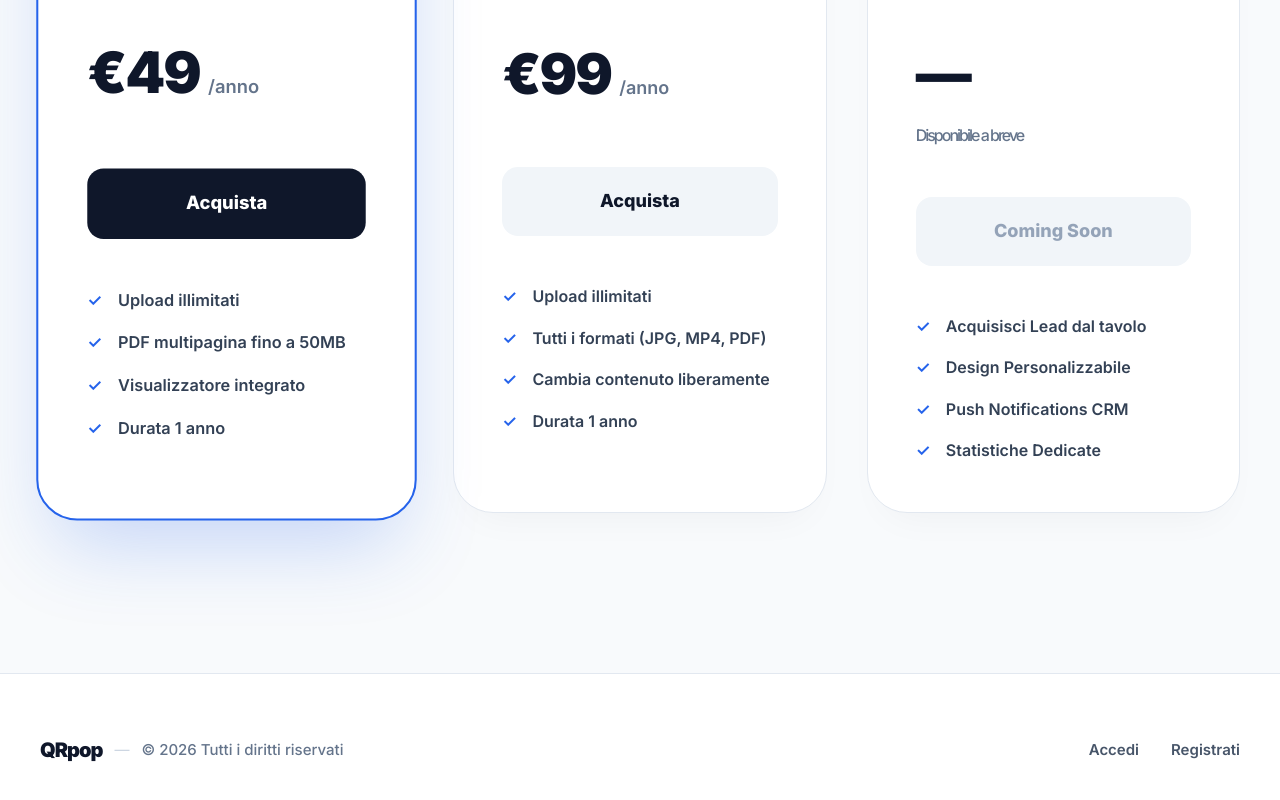
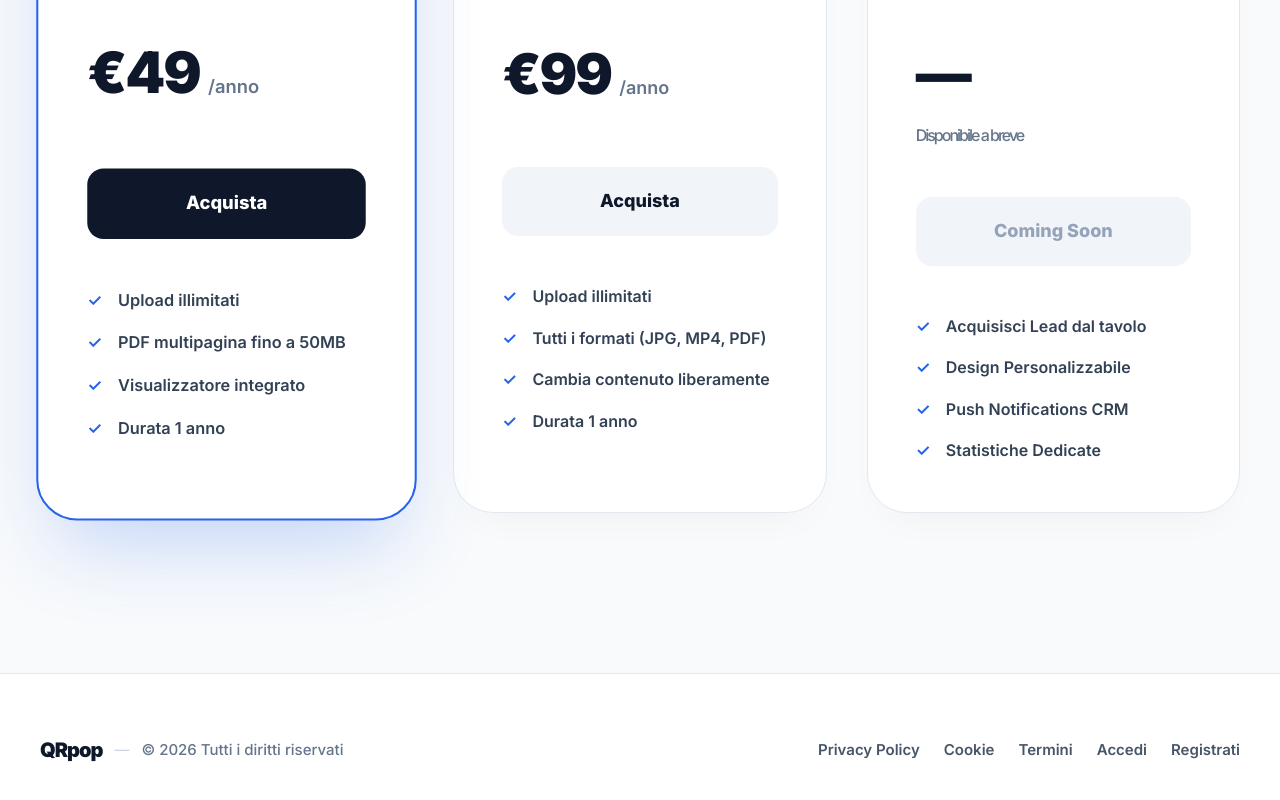
Before and after one commit to cgabelli/qrpop, a Next.js app: page / in a window 1280 px wide. Shown: the part 3954-4754 px from the top of the page. Built offline with nearby package versions, Linux system fonts and the light colour scheme.

Commit message:
fix(ui): restore missing legal policy links in footer

```diff
--- a/app/page.tsx
+++ b/app/page.tsx
@@ -470,7 +470,10 @@ function Footer() {
           <span style={{ color: "#cbd5e1" }}>—</span>
           <span style={{ fontWeight: 500 }}>© {new Date().getFullYear()} Tutti i diritti riservati</span>
         </div>
-        <div style={{ display: "flex", gap: 32, fontWeight: 600 }}>
+        <div style={{ display: "flex", gap: 24, fontWeight: 600, flexWrap: "wrap", justifyContent: "center" }}>
+          <Link href="/privacy" style={{ color: "#475569", textDecoration: "none" }}>Privacy Policy</Link>
+          <Link href="/cookie" style={{ color: "#475569", textDecoration: "none" }}>Cookie</Link>
+          <Link href="/termini" style={{ color: "#475569", textDecoration: "none" }}>Termini</Link>
           <Link href="/login" style={{ color: "#475569", textDecoration: "none" }}>Accedi</Link>
           <Link href="/register" style={{ color: "#475569", textDecoration: "none" }}>Registrati</Link>
         </div>
```
